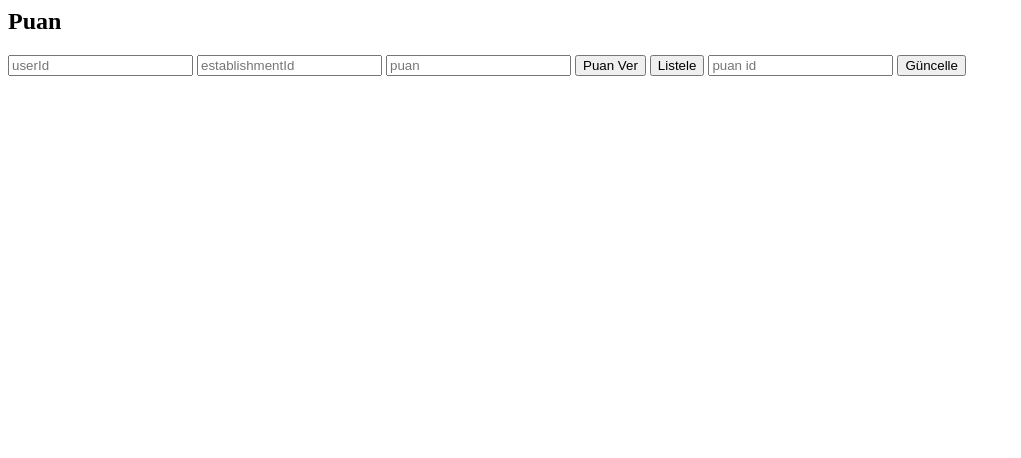
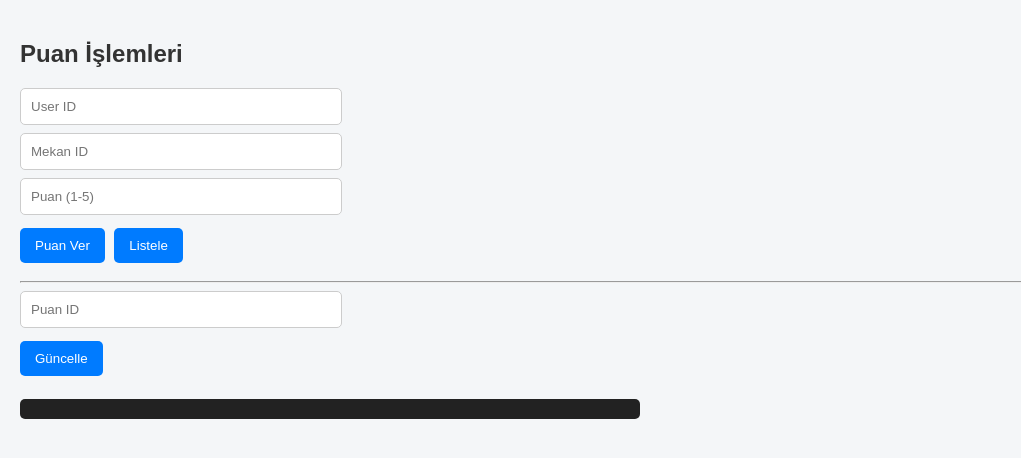
Before and after one commit to emrekose20/SearchCom, a plain HTML site: page Web-Frontend/ratings.html in a window 1280 px wide. Shown: the whole page, without its empty margins (0-1021 px from the left). Drawn offline with Linux system fonts and the light colour scheme.

Commit message:
Update ratings.html

```diff
--- a/Web-Frontend/ratings.html
+++ b/Web-Frontend/ratings.html
@@ -1,16 +1,27 @@
-<h2>Puan</h2>
+<!DOCTYPE html>
+<html>
+<head>
+  <title>Puan</title>
+  <link rel="stylesheet" href="css/style.css">
+</head>
+<body>
 
-<input id="userId" placeholder="userId">
-<input id="establishmentId" placeholder="establishmentId">
-<input id="score" placeholder="puan">
+<h2>Puan İşlemleri</h2>
+
+<input id="userId" placeholder="User ID">
+<input id="establishmentId" placeholder="Mekan ID">
+<input id="score" placeholder="Puan (1-5)">
 
 <button onclick="addRating()">Puan Ver</button>
-
 <button onclick="getRatings()">Listele</button>
 
-<input id="ratingId" placeholder="puan id">
+<hr>
+
+<input id="ratingId" placeholder="Puan ID">
 <button onclick="updateRating()">Güncelle</button>
 
 <pre id="result"></pre>
 
 <script src="js/ratings.js"></script>
+</body>
+</html>
```
